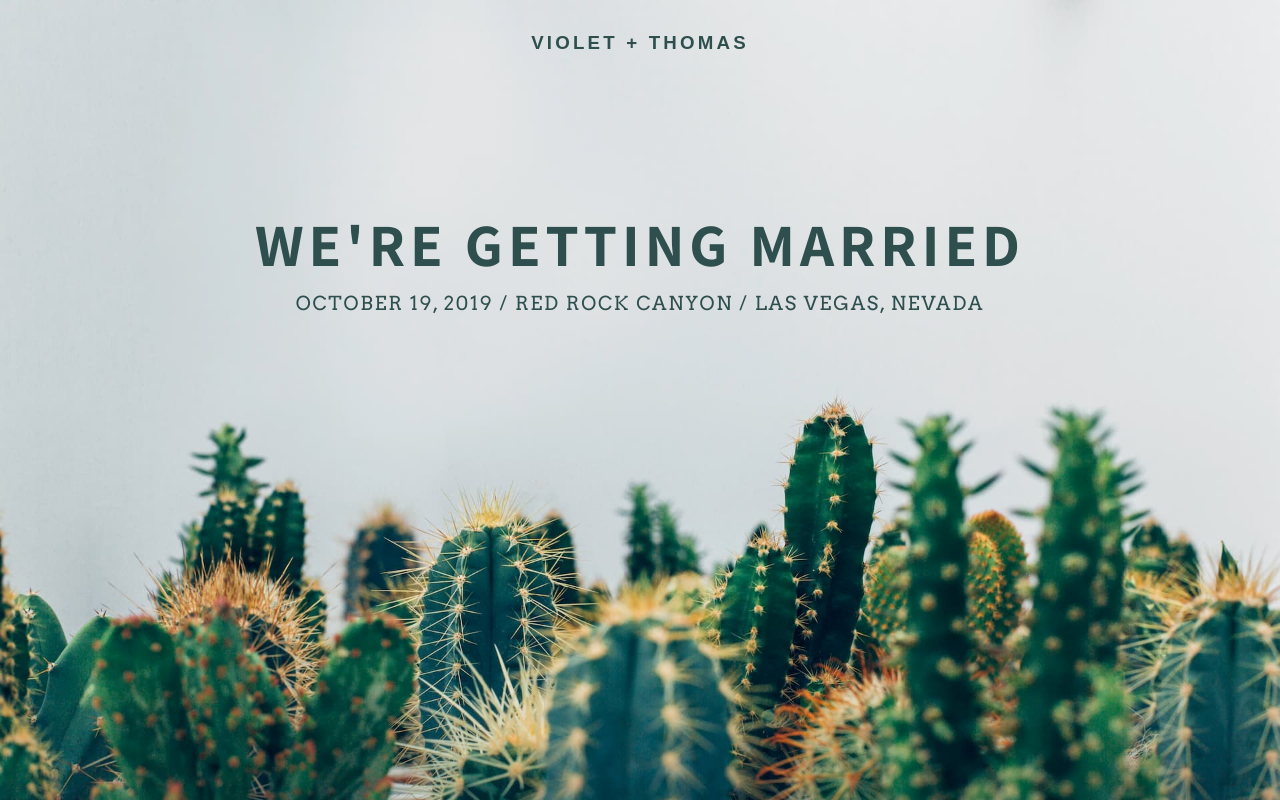
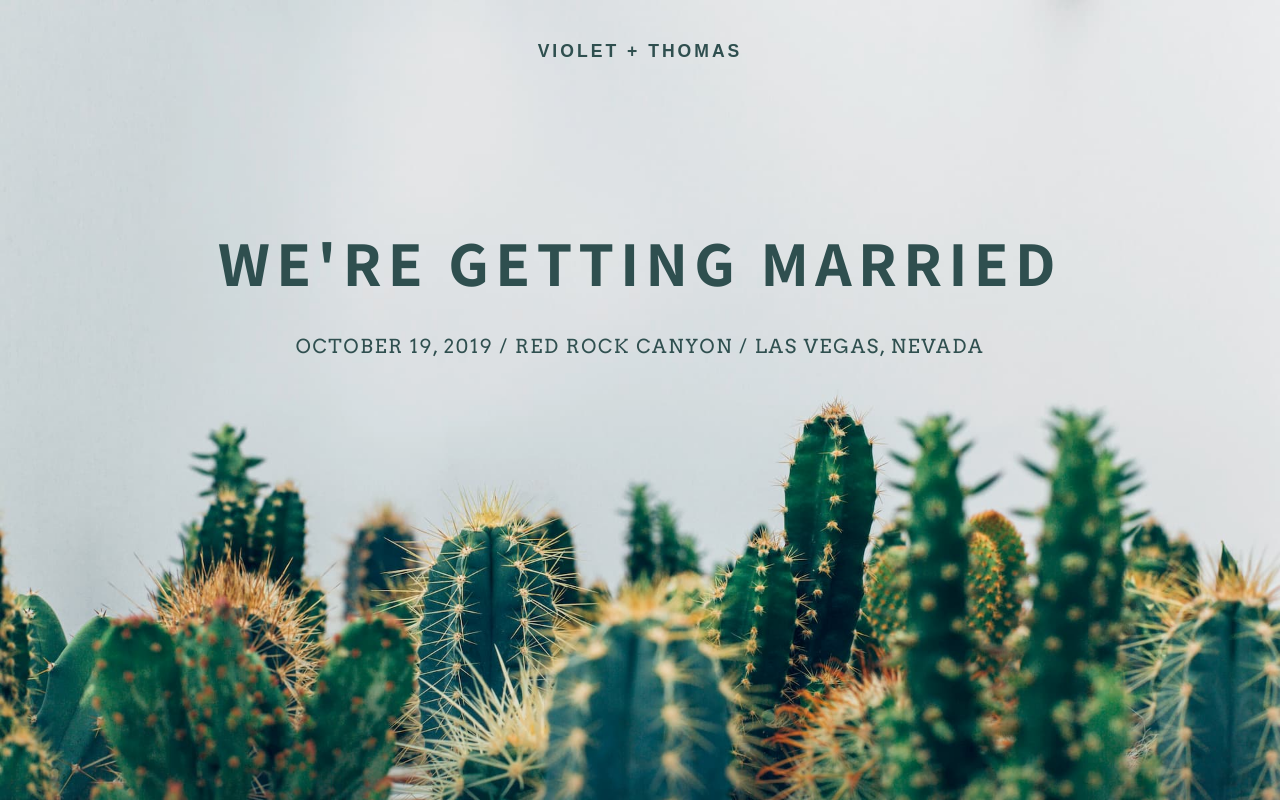
Before and after one commit to violetavk/vegas, a Gatsby site: page / in a window 1280 px wide. Built offline with nearby package versions, Linux system fonts and the light colour scheme; Gatsby itself is replaced by a stand-in of ours; a web font is replaced by a local one.

Commit message:
Use flexbox for spacing

```diff
--- a/src/components/titleScreen.js
+++ b/src/components/titleScreen.js
@@ -1,17 +1,16 @@
 import React from "react";
+import titleScreenStyles from "./titleScreen.module.css";
 
 export default () => {
     return (
-        <section className="intro">
-            <div className="inner">
-                <div className="upperContent">
-                    <h3>Violet + Thomas</h3>
+        <section className={titleScreenStyles.container}>
+            <div className={titleScreenStyles.inner}>
+                <div className={titleScreenStyles.names}>Violet + Thomas</div>
+                <div className={titleScreenStyles.gettingMarried}>
+                    We're getting married
                 </div>
-                <div className="content">
-                    <h1>We're getting married</h1>
-                    <div className="subTitle">
-                        October 19, 2019 / Red Rock Canyon / Las Vegas, Nevada
-                    </div>
+                <div className={titleScreenStyles.highLevelInfo}>
+                    October 19, 2019 / Red Rock Canyon / Las Vegas, Nevada
                 </div>
             </div>
         </section>
--- /dev/null
+++ b/src/components/titleScreen.module.css
@@ -0,0 +1,46 @@
+@import url("https://fonts.googleapis.com/css?family=Arvo&display=swap");
+@import url("https://fonts.googleapis.com/css?family=Assistant:700&display=swap");
+
+.container {
+    background-image: url("../styles/cactus-background-small.jpg");
+    background-size: cover;
+    min-height: 100vh;
+}
+
+.inner {
+    display: flex;
+    flex-direction: column;
+    justify-content: space-evenly;
+    align-items: center;
+    height: 50vh;
+    text-align: center;
+}
+
+.names {
+    font-family: "Cairo", "Arial", sans-serif;
+    font-weight: bold;
+    font-size: 1.1em;
+    text-transform: uppercase;
+    letter-spacing: 0.17em;
+    color: darkslategrey;
+    margin-bottom: 10%;
+}
+
+.gettingMarried {
+    font-family: "Assistant", sans-serif;
+    font-size: 4em;
+    font-weight: 700;
+    text-transform: uppercase;
+    letter-spacing: 0.1em;
+    color: darkslategrey;
+    word-wrap: normal;
+    line-height: 1em;
+}
+
+.highLevelInfo {
+    color: darkslategrey;
+    letter-spacing: 0.09em;
+    font-family: "Arvo", serif;
+    text-transform: uppercase;
+    font-size: 1.2em;
+}
--- a/src/pages/index.js
+++ b/src/pages/index.js
@@ -2,10 +2,7 @@ import React from "react";
 import TitleScreen from "../components/titleScreen";
 
 export default () => (
-    <>
+    <div className="container">
         <TitleScreen />
-        {/* <p>More text here</p>
-        <p>And more here</p>
-        <p>And some more here</p> */}
-    </>
+    </div>
 );
--- a/src/styles/global.css
+++ b/src/styles/global.css
@@ -1,70 +1,13 @@
-/* @import url("https://fonts.googleapis.com/css?family=Cairo"); */
-@import url("https://fonts.googleapis.com/css?family=Euphoria+Script&display=swap");
-@import url("https://fonts.googleapis.com/css?family=Arvo&display=swap");
-@import url("https://fonts.googleapis.com/css?family=Assistant:700&display=swap");
-
 html,
 body {
     margin: 0;
     padding: 0;
     height: 100%;
     width: 100%;
-    background-color: darkslategrey;
+    background-color: rgb(47, 79, 61);
 }
 
-.intro {
-    background-image: url("./cactus-background-small.jpg");
-    background-size: cover;
+.container {
     display: flex;
     flex-direction: column;
-    min-height: 100vh;
 }
-
-.intro .inner {
-    display: table-cell;
-    vertical-align: middle;
-    width: 100%;
-    max-width: none;
-}
-
-.inner {
-    max-width: 800px;
-    margin: 0 auto;
-    text-align: center;
-}
-
-.inner h3 {
-    font-family: "Cairo", "Arial", sans-serif;
-    font-weight: bold;
-    text-transform: uppercase;
-    letter-spacing: 0.17em;
-    color: darkslategrey;
-}
-
-.content {
-    margin: 10rem auto;
-}
-
-.content h1 {
-    font-family: "Assistant", sans-serif;
-    font-size: 60px;
-    font-weight: 700;
-    text-transform: uppercase;
-    letter-spacing: 0.0833333em;
-    color: darkslategrey;
-    word-wrap: normal;
-    line-height: 1em;
-    margin: 1.5em auto 0.3em;
-}
-
-.content .subTitle {
-    color: darkslategrey;
-    letter-spacing: 0.09em;
-    font-family: "Arvo", serif;
-    text-transform: uppercase;
-    font-size: 120%;
-}
-
-.upperContent {
-    margin: 2rem auto 0 auto;
-}
```
